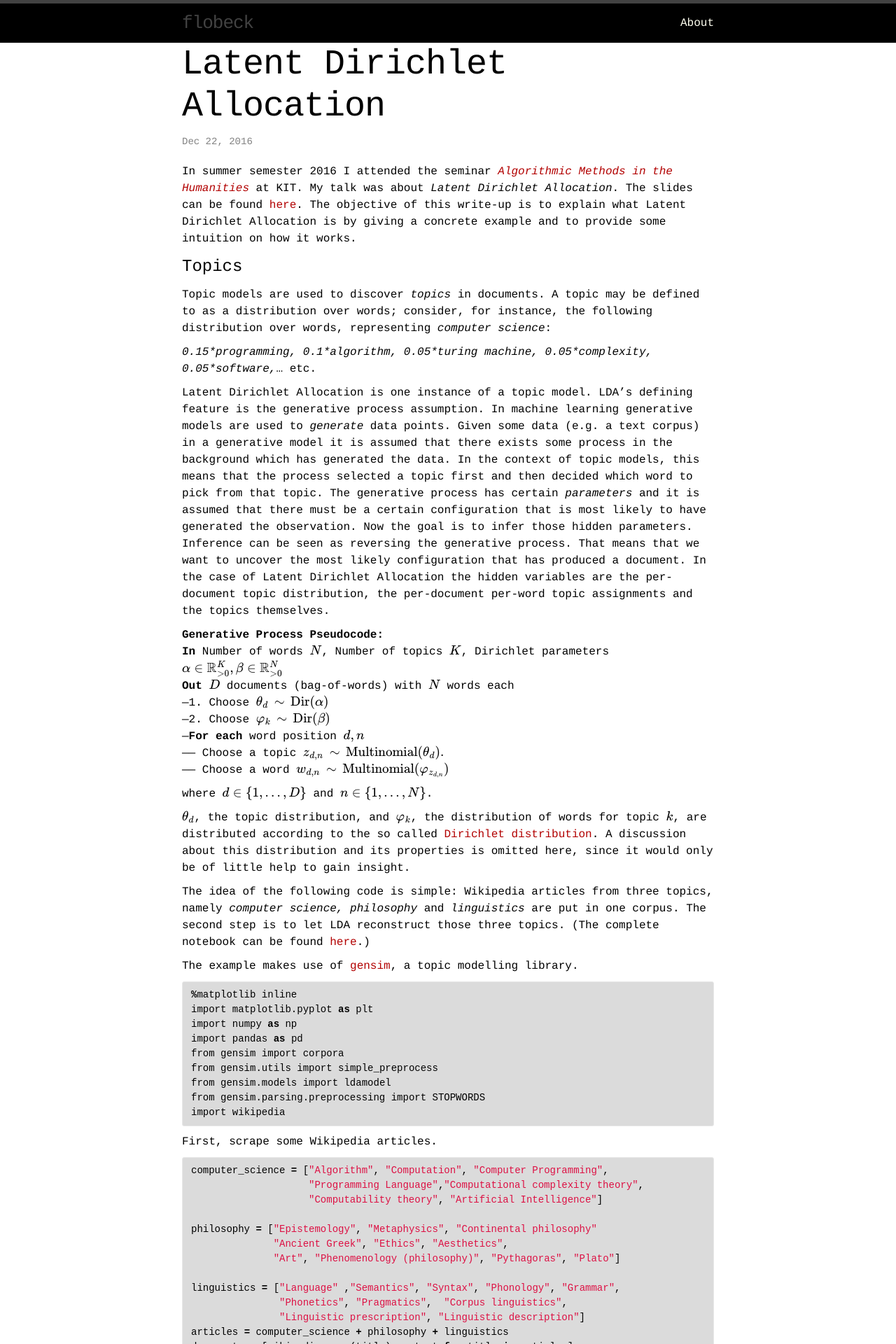
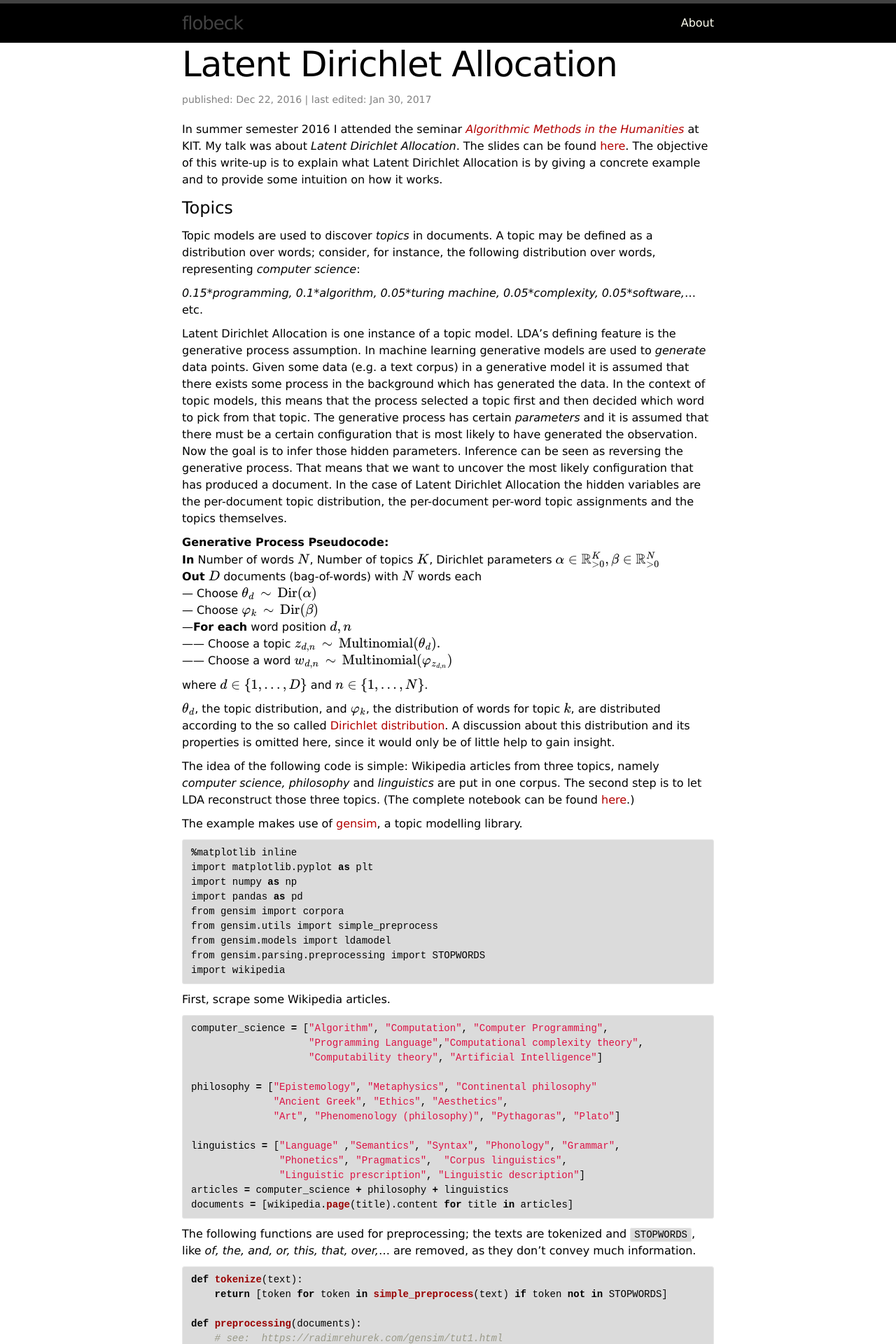
Before and after one commit to flobeck/flobeck.github.io, a Jekyll site: the page built from _posts/2016-12-22-lda.markdown, in a window 1280 px wide. Shown: the top 1920 px of the page at 70% size. Built offline with Jekyll 4.4.1, drawn with Linux system fonts in a browser that asks for light colours; formulas are drawn with MathJax 3; some of the changed text lies outside the part shown.

Commit message:
edited LDA post: extended dimensionality reduction quote, formula in joint probability,..

```diff
--- a/_layouts/post.html
+++ b/_layouts/post.html
@@ -5,7 +5,11 @@
 
   <header class="post-header">
     <h1 class="post-title">{{ page.title }}</h1>
-    <p class="post-meta">{{ page.date | date: "%b %-d, %Y" }}{% if page.author %} • {{ page.author }}{% endif %}{% if page.meta %} • {{ page.meta }}{% endif %}</p>
+    <p class="post-meta"> published: {{ page.date | date: "%b %-d, %Y" }}
+    {% if page.author %} | {{ page.author }}{% endif %}
+    {% if page.meta %}   | {{ page.meta }}{% endif %}
+    {% if page.last_edited %} | last edited: {{ page.last_edited | date: "%b %-d, %Y"}} {% endif %}
+    </p>
   </header>
 
   <article class="post-content">
--- a/_posts/2016-12-22-lda.markdown
+++ b/_posts/2016-12-22-lda.markdown
@@ -2,6 +2,7 @@
 layout: post
 title: "Latent Dirichlet Allocation"
 date: 2016-12-22
+last_edited: 2017-01-30
 ---
 
 In summer semester 2016 I attended the seminar [*Algorithmic Methods in the Humanities*](http://i11www.iti.uni-karlsruhe.de/teaching/sommer2016/seminar_digital_humanities/index) at KIT. My talk was about *Latent Dirichlet Allocation*. The slides can be found [here](/assets/lda/slides.pdf).
@@ -12,7 +13,7 @@
 
 
 # Topics
-Topic models are used to discover *topics* in documents. A topic may be defined to as a distribution over words; consider,
+Topic models are used to discover *topics* in documents. A topic may be defined as a distribution over words; consider,
 for instance, the following distribution over words, representing *computer science*:
 
 _0.15\*programming, 0.1\*algorithm, 0.05\*turing machine, 0.05\*complexity, 0.05\*software,_... etc.
@@ -35,8 +36,8 @@
 **Generative Process Pseudocode:** <br>
 **In** Number of words $$N$$, Number of topics $$K$$, Dirichlet parameters $$\alpha  \in \mathbb{R}_{> 0}^K, \beta \in \mathbb{R}_{> 0}^N$$ <br>
 **Out** $$D$$ documents (bag-of-words) with $$N$$ words each <br>
----1. Choose $$ \theta_d \, \sim \, \mathrm{Dir}(\alpha) $$ <br>
----2. Choose $$ \varphi_k \, \sim \, \mathrm{Dir}(\beta) $$ <br>
+--- Choose $$ \theta_d \, \sim \, \mathrm{Dir}(\alpha) $$ <br>
+--- Choose $$ \varphi_k \, \sim \, \mathrm{Dir}(\beta) $$ <br>
 ---**For each** word position $$d,n$$ <br>
 ------ Choose a topic $$z_{d,n} \,\sim\, \mathrm{Multinomial}(\theta_d). $$ <br>
 ------ Choose a word $$w_{d,n} \,\sim\, \mathrm{Multinomial}( \varphi_{z_{d,n}}) $$ <br>
@@ -202,6 +203,8 @@
 ``
 It performs dimensionality reduction, relating
 each document to a position in low-dimensional "topic" space.
+In this sense, it is analogous to PCA, except that it is explicitly designed for and works on discrete
+data.
 ``[^1]
 
 
@@ -210,13 +213,18 @@
 The goal is to infer hidden or *latent variables* (topics) from observed ones (words).
 We call the $$nth$$ word from the $$dth$$ document $$w_{d,n}$$. Remember that we assumed
 that all $$w_{d,n}$$ come from a generative process/model. This generative model defines
-several dependencies, which can be visualized with *plate notation*.
+several dependencies, which can be depicted with *plate notation*. This notation
+is a concise method for visualizing the factorization of the joint probability.
 A shaded node means that a random variable is observed.
 
 {: .center}
 ![png](/assets/lda/plate_notation.png)
 
 **Figure 2:** *Plate notation as a way to summarize conditional dependencies*
+
+The joint probability of the probabilistic graphical model depicted above is
+
+$$ P[X_1,\ldots,X_n] = \prod_{i=1}^n P[X_i | parent(X_i)] = \prod_{i=1}^n P[X_i | Y] $$
 
 
 Latent Dirichlet Allocation is a hierarchical Bayesian model. With plate notation there's
@@ -233,7 +241,8 @@
 
 In order to get the topics and the assignment of a word $$w_{d,n}$$ to a certain topic ($$z_{d,n}$$),
 the inferential problem must be solved. This means, that we use the conditional dependencies
-to compute the posterior of the *latent variables*. What we want to know is:
+to compute the posterior of the *latent variables*.
+With Bayes' theorem:
 
 $$ p(\theta, z | w,\alpha, \beta)  =  \frac{p(\theta, z, w | \alpha, \beta)}{p(w | \alpha, \beta)}   $$
 
--- a/css/main.scss
+++ b/css/main.scss
@@ -3,12 +3,8 @@
 ---
 @charset "utf-8";
 
-
-
 // Our variables
-//$base-font-family: Helvetica, Arial, sans-serif;
-//$base-font-family: Courier New,Courier,Lucida Sans Typewriter,Lucida Typewriter,monospace;
-$base-font-family: Courier;
+$base-font-family: Verdana, Geneva, Courier New;
 
 $base-font-size:   16px;
 $small-font-size:  $base-font-size * 0.875;
```
Also changed, not shown: other parts of _posts/2016-12-22-lda.markdown (+1 -1 lines).
